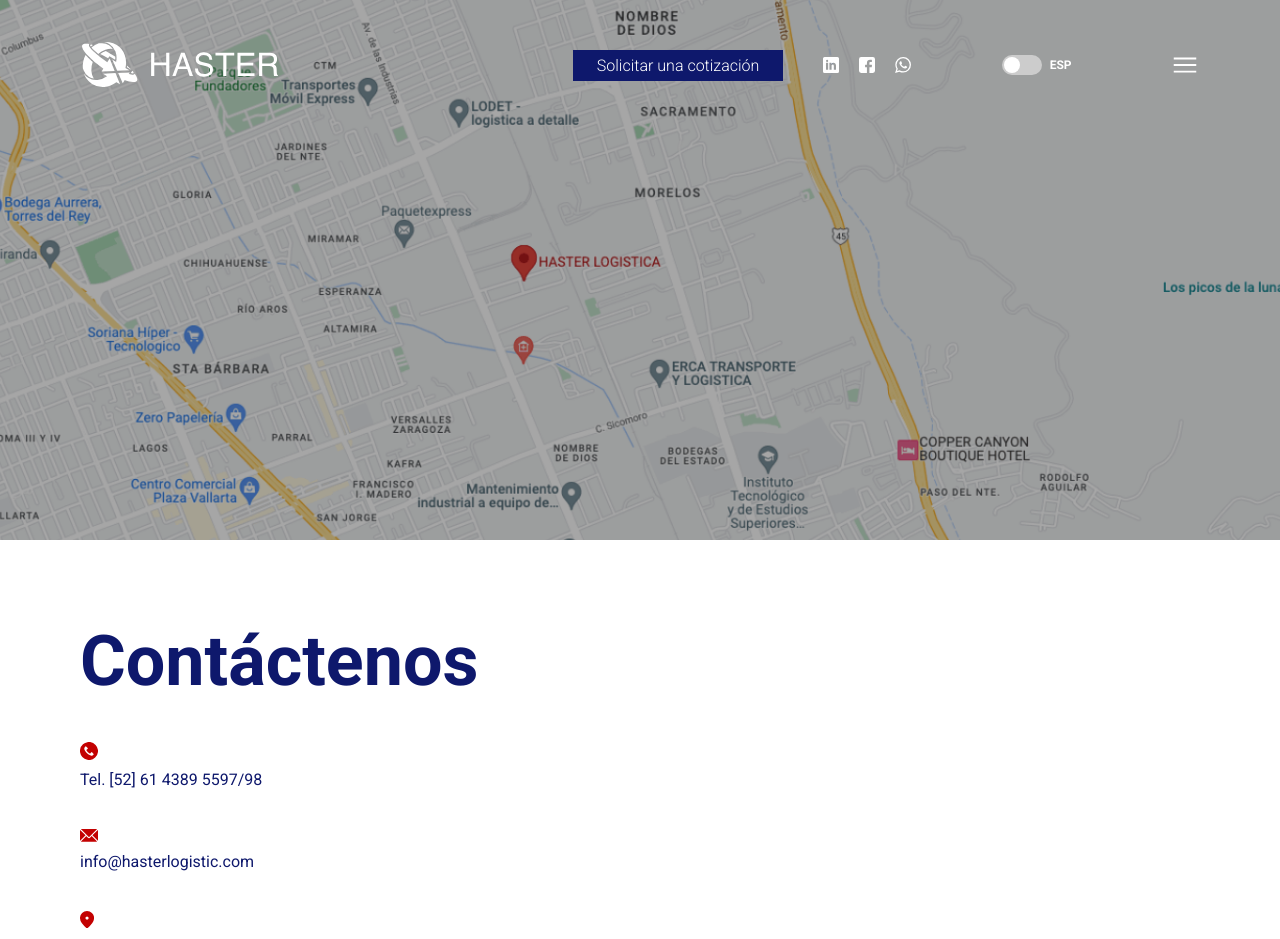
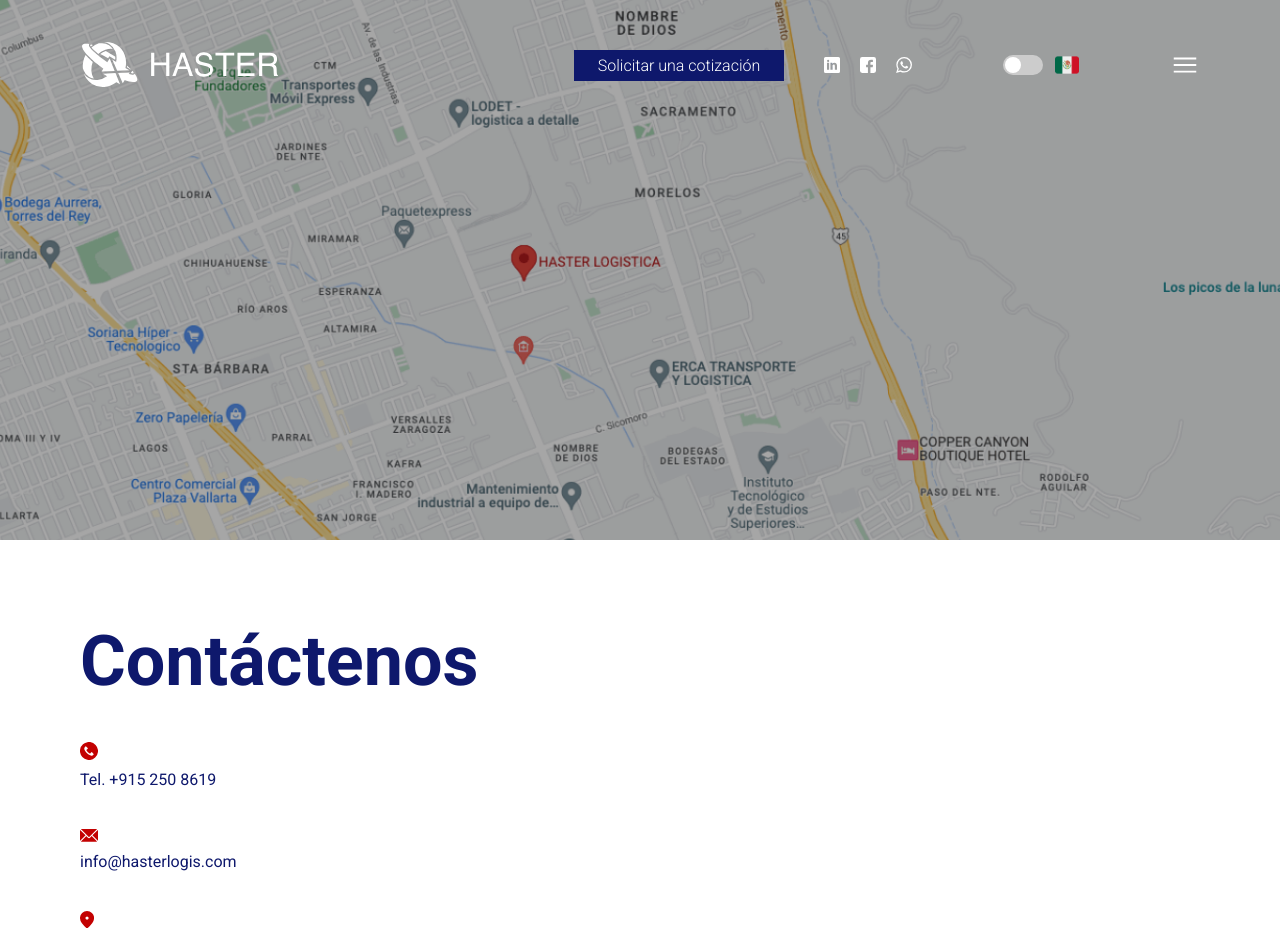
Before and after one commit to AndresCM-12/haster-web, a Next.js app: page /contacto in a window 1280 px wide. Shown: the top 939 px of the page. Built offline with nearby package versions, Linux system fonts and the light colour scheme; a web font is replaced by a local one.

Commit message:
Update contact information

```diff
--- a/components/contacto/MainWrapper/MainWrapper.jsx
+++ b/components/contacto/MainWrapper/MainWrapper.jsx
@@ -35,7 +35,7 @@
               />
             </svg>
           </div>
-          <p>Tel. [52] 61 4389 5597/98 </p>
+          <p>Tel. +915 250 8619 </p>
         </div>
 
         <div className={styles.section}>
@@ -82,7 +82,7 @@
               </g>
             </svg>
           </div>
-          <p>info@hasterlogistic.com</p>
+          <p>info@hasterlogis.com</p>
         </div>
 
         <div className={styles.section}>
--- a/components/global/Footer.jsx
+++ b/components/global/Footer.jsx
@@ -66,8 +66,8 @@
         <div className="child-section">
           <h6>{t("contactUs")}</h6>
           <ul>
-            <li>Tel. [52] 61 4389 5597/98</li>
-            <li>info@hasterlogistic.com</li>
+            <li>Tel. +915 250 8619</li>
+            <li>info@hasterlogis.com</li>
           </ul>
         </div>
         <div className="child-section">
--- a/components/global/intSwitch/intSwitch.jsx
+++ b/components/global/intSwitch/intSwitch.jsx
@@ -1,33 +1,50 @@
 // components/LanguageSwitcher.js
-import { useEffect } from 'react';
-import { useTranslation } from 'react-i18next';
-import styles from './LanguageSwitcher.module.css';
+import { useEffect } from "react";
+import { useTranslation } from "react-i18next";
+import styles from "./LanguageSwitcher.module.css";
+import es from "../../../public/images/es.png";
+import en from "../../../public/images/en.png";
+import Image from "next/image";
 
 const LanguageSwitcher = () => {
   const { i18n } = useTranslation();
 
   const changeLanguage = (language) => {
     i18n.changeLanguage(language);
-    localStorage.setItem('language', language);
+    localStorage.setItem("language", language);
   };
 
   // Lee el idioma almacenado en el localStorage al inicio de la aplicación
   useEffect(() => {
-    const storedLanguage = localStorage.getItem('language') || 'es';
+    const storedLanguage = localStorage.getItem("language") || "es";
     i18n.changeLanguage(storedLanguage);
   }, [i18n]);
 
   return (
-    <div className={`${styles.languageSwitcher} ${i18n.language === 'en' ? styles.switcherActive : ''}`}>
+    <div
+      className={`${styles.languageSwitcher} ${
+        i18n.language === "en" ? styles.switcherActive : ""
+      }`}
+    >
       <label className={styles.switchLabel}>
         <input
           type="checkbox"
-          checked={i18n.language === 'en'}
-          onChange={() => changeLanguage(i18n.language === 'en' ? 'es' : 'en')}
+          checked={i18n.language === "en"}
+          onChange={() => changeLanguage(i18n.language === "en" ? "es" : "en")}
         />
         <span className={styles.slider}></span>
       </label>
-      <p style={{paddingInline: "8px", fontSize: "12px", fontWeight: "bold"}}>{ i18n.language === "en" ? "ING" : "ESP" }</p>
+      <Image
+        style={{
+          objectFit: "contain",
+          backgroundColor: "transparent",
+          marginInlineStart: "12px",
+        }}
+        width={24}
+        height={24}
+        src={i18n.language === "en" ? en : es}
+        alt="Language switcher"
+      />
     </div>
   );
 };
--- a/components/home/form/FormFooter.jsx
+++ b/components/home/form/FormFooter.jsx
@@ -20,7 +20,7 @@
         >
           <h1>{t("contactUs")}</h1>
           <form
-            action="https://formsubmit.co/info@hasterlogistic.com"
+            action="https://formsubmit.co/info@hasterlogis.com"
             method="POST"
             className={styles.Form}
           >
@@ -55,8 +55,8 @@
             <p>Chihuahua, Chih. C.P. 31150</p>
           </div>
           <div>
-            <p>Tel. [52] 61 4389 5597/98</p>
-            <p>info@hasterlogistic.com</p>
+            <p>Tel. +915 250 8619</p>
+            <p>info@hasterlogis.com</p>
           </div>
         </div>
       </div>
```
Also changed, not shown: index.html (deleted, +0 -32 lines), public/images/en.png (added), public/images/es.png (added).
